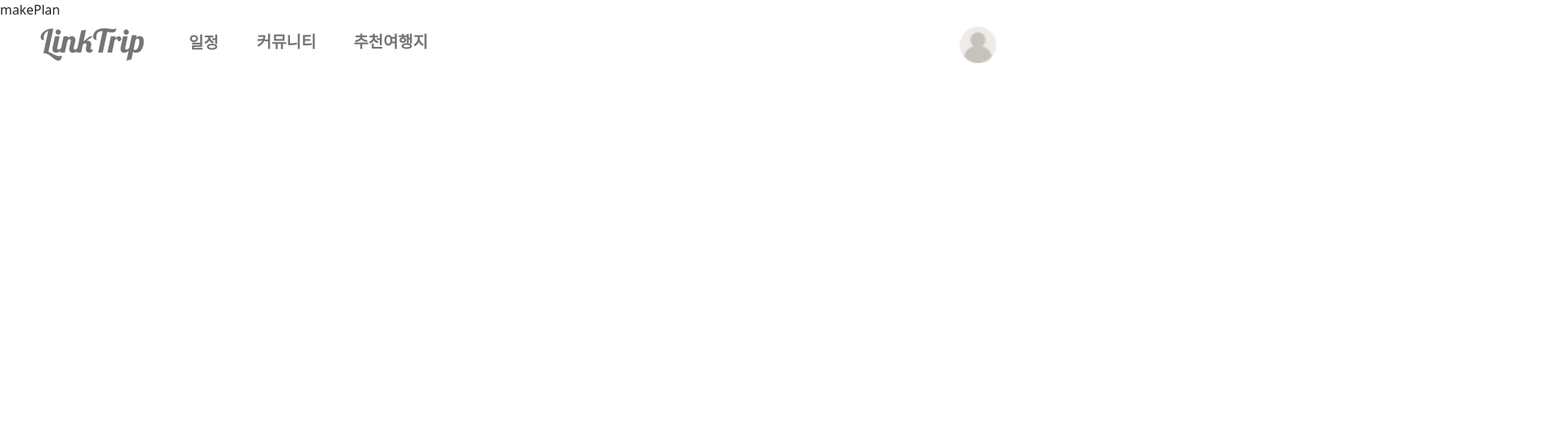
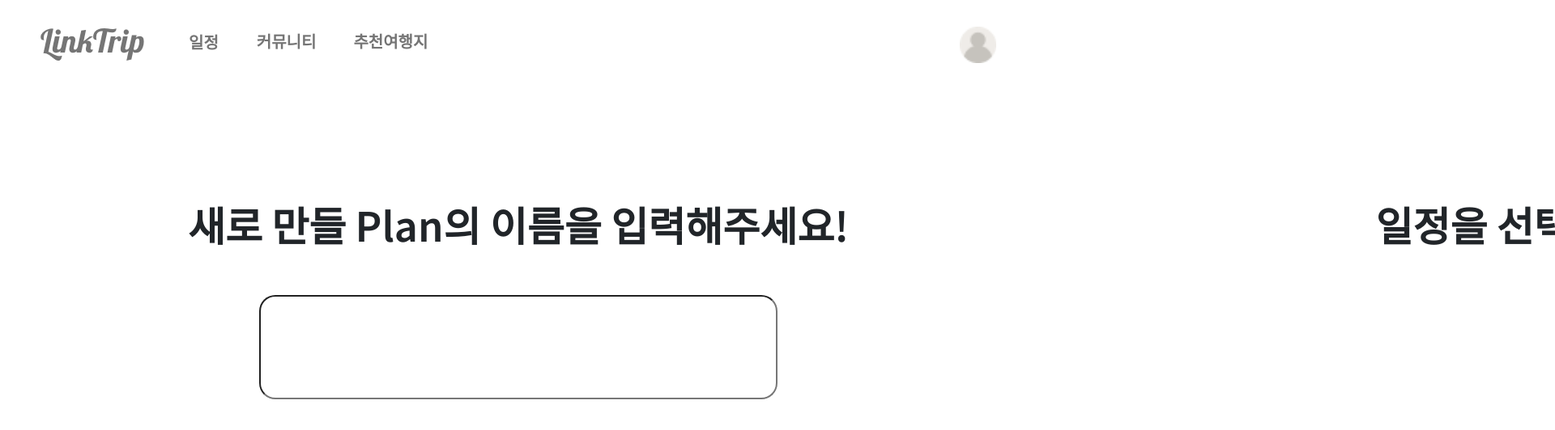
Before and after one commit to hyejinKim1/LinkTrip, a Vue app: page /makeplan in a window 1280 px wide. Shown: the top 532 px of the page at 81% size, 1920 px wide, since content can reach past the window. Built offline with nearby package versions, Linux system fonts and the light colour scheme.

Commit message:
MakePlan 수정

```diff
--- a/src/assets/main.css
+++ b/src/assets/main.css
@@ -4,7 +4,7 @@ body{
   height:100vh;
 }
 
-.app{
+#app{
   width:100%;
   height:100%;
   margin: 0;
--- a/src/components/plan/MakePlan.vue
+++ b/src/components/plan/MakePlan.vue
@@ -1,13 +1,65 @@
 <script setup>
+import {ref} from "vue";
 
+const planname = ref('');
+
+const savePlan = () => {
+
+};
 </script>
 
 <template>
-  <div>
-    makePlan
+  <div class="makeplan-wrapper">
+    <div class="name-div slider">
+      <div class="title">새로 만들 Plan의 이름을 입력해주세요!</div>
+      <div>
+        <input type="title" class="name" v-model="planname"/>
+      </div>
+      <div v-show="planname != ''">
+        <button>next</button>
+      </div>
+    </div>
+    <div class="date-div slider">
+      <div class="title">일정을 선택해주세요!</div>
+    </div>
+    <div class="save-div slider">
+      <div class="title">저장 버튼을 누르고 여행 일정을 편집해 보세요!</div>
+      <div>
+        Plan Name : {{ planname }}
+      </div>
+      <button @click="savePlan">저장</button>
+    </div>
   </div>
 </template>
 
 <style scoped>
+.makeplan-wrapper{
+  width: 300vw;
+  height: 100vh;
+  display: flex;
+  font-family: 'Noto Sans KR', sans-serif;
+  text-align: center;
+  overflow: hidden;
+}
+
+.slider{
+  width: 100vw;
+  height: 100vh;
+  overflow: hidden;
+}
+
+.title{
+  margin-top: 30vh;
+  font-size: 50px;
+  font-weight: 700;
+}
+
+.name-div input{
+  margin: 50px;
+  width: 50vw;
+  padding: 40px;
+  border-radius: 20px;
+  font-size: 30px;
+}
 
 </style>
--- a/src/router/index.js
+++ b/src/router/index.js
@@ -33,12 +33,12 @@ const router = createRouter({
     {
       path: '/community',
       name: 'community',
-      component: () => import('../views/CommunityPage.vue')
+      component: () => import('../views/CommunityView.vue')
     },
     {
       path: '/recommend',
       name: 'recommend',
-      component: () => import('../views/RecommendPage.vue')
+      component: () => import('../views/RecommendView.vue')
     },
     // {
     //   path: '/about',
```
